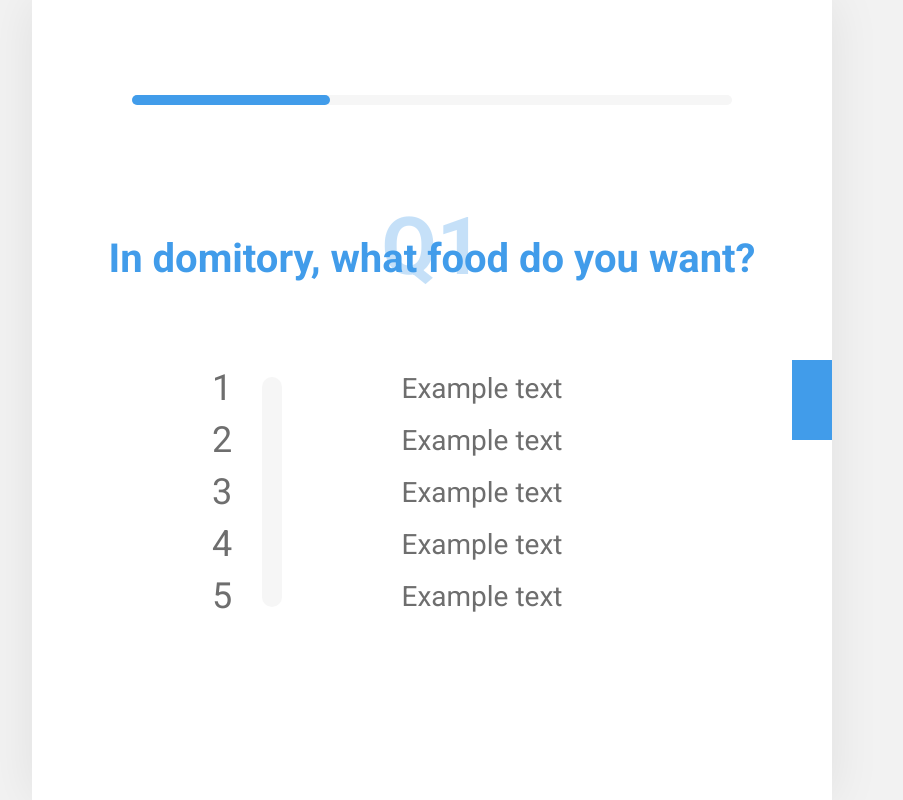
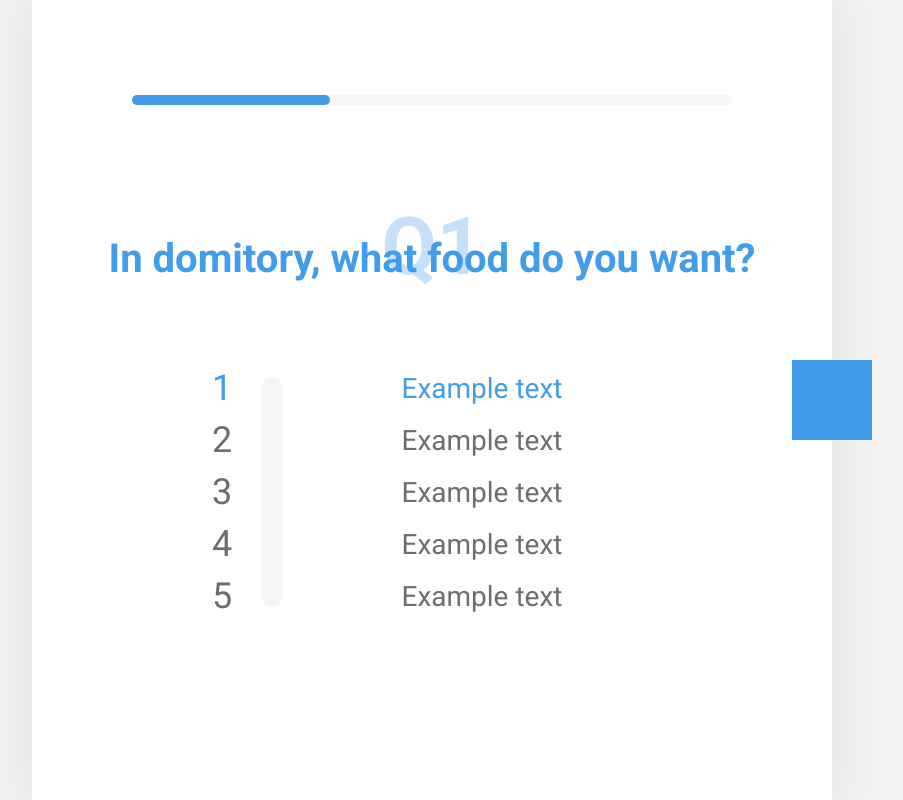
Before and after one commit to SweetLab/BlockSurvey-Web, a React app: page /survey/participate/1 in a window 1280 px wide. Shown: the whole page, without its empty margins (208-1111 px from the left). Built offline with nearby package versions, Linux system fonts and the light colour scheme; the HTML template or start-up script is replaced by a standard one.

Commit message:
Add Do Survey

```diff
--- a/src/components/Survey/SurveyCard.js
+++ b/src/components/Survey/SurveyCard.js
@@ -90,6 +90,8 @@
       choices,
       isChoice,
       isAdmin,
+      answer,
+      selectAnswer,
       changeIsModified
     } = this.props;
 
@@ -102,7 +104,11 @@
             {
               isChoice ?
               choices.map((choice, index) =>
-                <div className="survey-choice pointer-cursor" key = { index }>
+                <div
+                  className = { `survey-choice pointer-cursor ${ (!isAdmin && answer.includes(index + 1)) ? 'selected' : '' }` }
+                  key = { index }
+                  onClick = { !isAdmin ? _ => selectAnswer(questionNumber, index + 1) : _ => {} }
+                >
                   <span className="survey-choice-number">{ index + 1 }</span>
                   <span className="survey-choice-text">{ choice }</span>
                 </div>
--- a/src/components/Survey/css/surveyCard.css
+++ b/src/components/Survey/css/surveyCard.css
@@ -5,16 +5,13 @@
   display: flex;
   flex-direction: column;
   align-items: center;
+  margin-bottom: 50px;
 }
 
 .modified-survey-card-wrapper {
   width: 100%;
   box-sizing: border-box;
   border: solid 1px rgba(0, 0, 0, 0.1);
-}
-
-.create-survey-card {
-  margin-bottom: 50px;
 }
 
 .create-survey-card:hover {
--- a/src/container/Survey/DoSurvey.js
+++ b/src/container/Survey/DoSurvey.js
@@ -12,11 +12,11 @@
         isChoice: true,
         isModified: false,
         isAdmin: false,
-        answer: []
+        answer: [1]
       },
       {
         questionTitle: 'In domitory, what food do you want?',
-        choices: ['Example text', 'Example text'],
+        choices: ['Example text', 'Example text','Example text','Example text','Example text','Example text','Example text','Example text','Example text','Example text','Example text'],
         isChoice: true,
         isModified: false,
         isAdmin: false,
@@ -55,6 +55,7 @@
           <SurveyCard
             key = { currentQuestion + 1 }
             questionNumber = { currentQuestion + 1 }
+            selectAnswer = { this.selectSurveyAnswer }
             { ...surveies[currentQuestion] }
           />
           {
@@ -103,6 +104,26 @@
       default: return;
     }
   }
+
+  selectSurveyAnswer = (questionNumber, answer) => {
+    const { isChoice } = this.state.surveies[questionNumber - 1];
+    let newAnswer = this.state.surveies[questionNumber - 1].answer;
+    if(isChoice && newAnswer.includes(answer)) {
+      newAnswer.splice(newAnswer.indexOf(answer), 1);
+
+    } else {
+      if(isChoice) {
+        newAnswer.push(answer);
+      } else {
+        newAnswer[0] = answer;
+      }
+    }
+
+
+    this.setState({
+      surveies: update(this.state.surveies, {[questionNumber - 1]: {answer: {$set: newAnswer}}})
+    });
+  }
 }
 
 export default DoSurvey;
--- a/src/container/Survey/css/doSurvey.css
+++ b/src/container/Survey/css/doSurvey.css
@@ -1,14 +1,13 @@
 #do-survey-container {
   width: 100%;
-  height: 100vh;
+  min-height: 100vh;
   background-color: #f2f2f2;
 }
 
 #do-survey-contents-wrapper {
   width: 800px;
-  height: 100%;
+  min-height: 100vh;
   margin: 0 auto;
-  overflow: auto;
   background-color: #fff;
   display: flex;
   flex-direction: column;
@@ -72,3 +71,7 @@
   left: 100%;
   transform: translate(-50%, -50%);
 }
+
+.selected span {
+  color: #419cea;
+}
```
